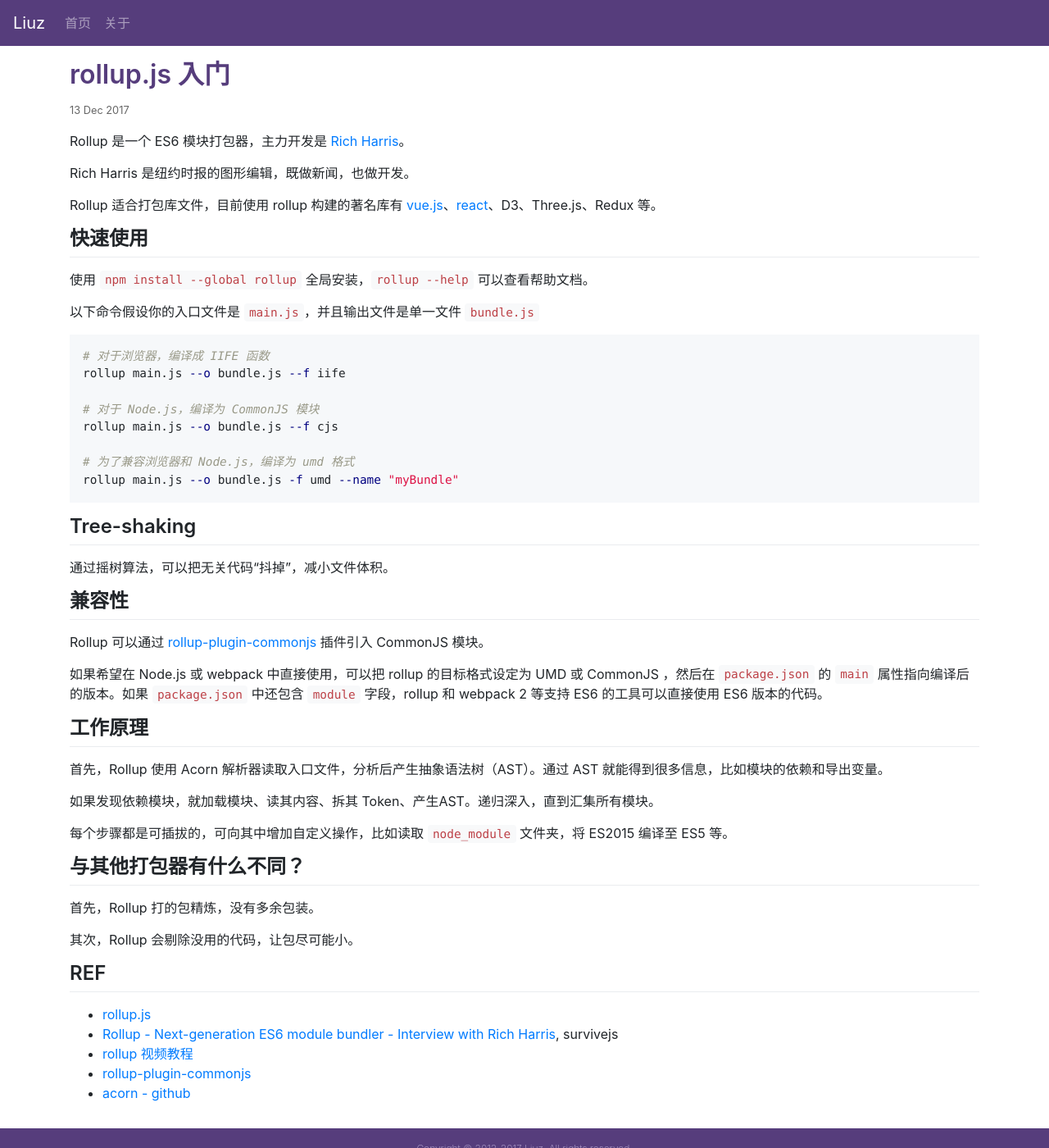
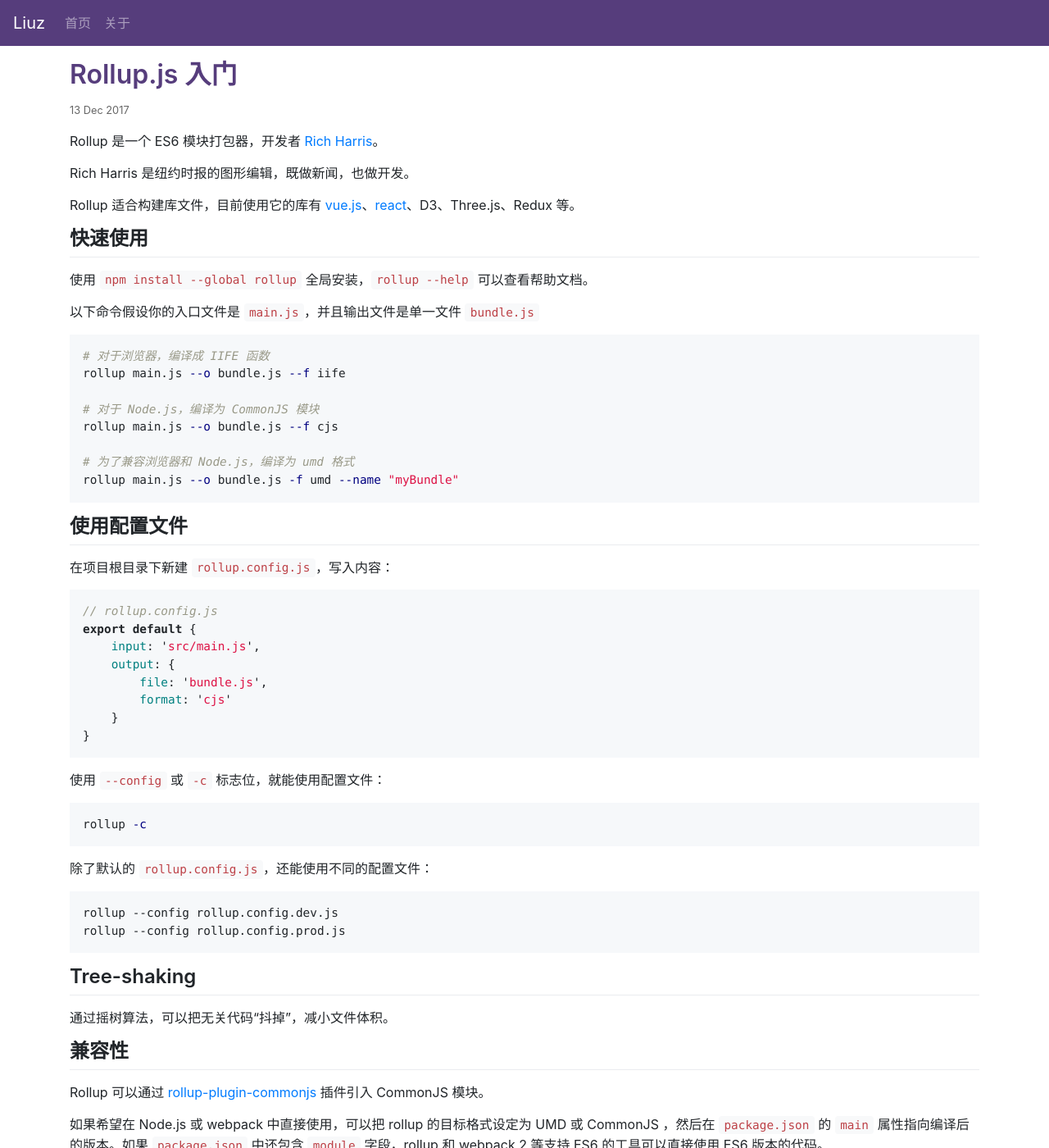
Before and after one commit to liuzhuan/liuzhuan.github.io, a Jekyll site: the page built from _posts/2017-12-13-rollupjs-primer.md, in a window 1280 px wide and 1400 px high. Shown: the whole window at 82% size. Built offline with Jekyll 4.4.1, drawn with Linux system fonts in a browser that asks for light colours; nearby versions of some CDN libraries.

Commit message:
adding rollup.js content

````diff
--- a/_posts/2017-12-13-rollupjs-primer.md
+++ b/_posts/2017-12-13-rollupjs-primer.md
@@ -1,14 +1,14 @@
 ---
 layout: post
-title: rollup.js 入门
+title: Rollup.js 入门
 date: 2017-12-13
 ---
 
-Rollup 是一个 ES6 模块打包器，主力开发是 [Rich Harris][rollup-interview]。
+Rollup 是一个 ES6 模块打包器，开发者 [Rich Harris][rollup-interview]。
 
 Rich Harris 是纽约时报的图形编辑，既做新闻，也做开发。
 
-Rollup 适合打包库文件，目前使用 rollup 构建的著名库有 [vue.js][vue-rollup]、[react][react-rollup]、D3、Three.js、Redux 等。
+Rollup 适合构建库文件，目前使用它的库有 [vue.js][vue-rollup]、[react][react-rollup]、D3、Three.js、Redux 等。
 
 ## 快速使用
 
@@ -25,6 +25,34 @@
 
 # 为了兼容浏览器和 Node.js，编译为 umd 格式
 rollup main.js --o bundle.js -f umd --name "myBundle"
+```
+
+## 使用配置文件
+
+在项目根目录下新建 `rollup.config.js`，写入内容：
+
+```javascript
+// rollup.config.js
+export default {
+    input: 'src/main.js',
+    output: {
+        file: 'bundle.js',
+        format: 'cjs'
+    }
+}
+```
+
+使用 `--config` 或 `-c` 标志位，就能使用配置文件：
+
+```sh
+rollup -c
+```
+
+除了默认的 `rollup.config.js`，还能使用不同的配置文件：
+
+```
+rollup --config rollup.config.dev.js
+rollup --config rollup.config.prod.js
 ```
 
 ## Tree-shaking
````
